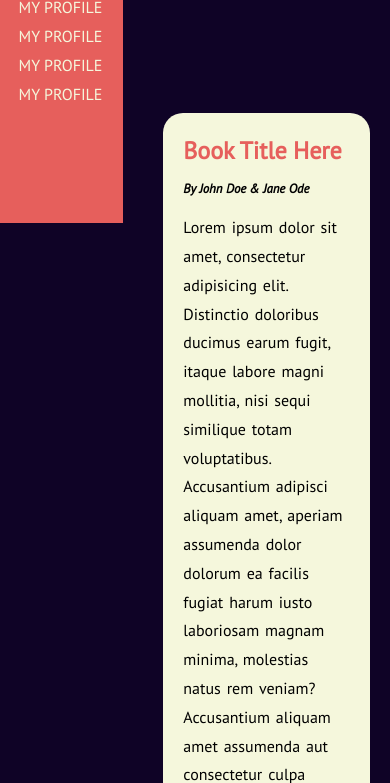
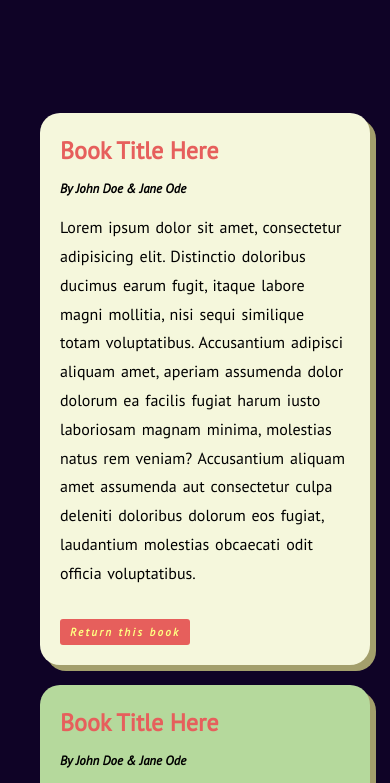
Before and after one commit to Nerldy/hello-books, a plain HTML site: page designs/ui/rent-a-book.html in a window 390 px wide. Shown: the part 177-960 px from the top of the page. Drawn offline with Linux system fonts and the light colour scheme.

Commit message:
Added media query for smaller screens

```diff
--- a/designs/ui/css/main.css
+++ b/designs/ui/css/main.css
@@ -62,6 +62,7 @@ article {
     margin: 20px;
     padding: 20px;
     border-radius: 20px;
+    box-shadow: #a39f6c 6px 6px;
 }
 
 article footer {
@@ -77,7 +78,6 @@ article button {
     padding: 5px 10px;
     border-radius: 3px;
 }
-
 
 /*Color
 -----------------
@@ -111,6 +111,12 @@ article:nth-child(2n) {
 /*links*/
 a:link, a:visited {
     color: #f5f7dc;
+}
+
+a:hover {
+    font-size: 2em;
+    font-weight: bolder;
+    color: #ffff82;
 }
 
 article button {
@@ -156,3 +162,22 @@ article button a:link {
     font-style: italic;
     font-weight: bold;
 }
+
+/*Media Query
+-----------------
+*/
+
+@media screen and  (max-width: 688px) {
+    nav {
+        display: none;
+    }
+
+    .grid {
+        display: grid;
+        /*max-width: 940px;*/
+        margin: 0 auto;
+        grid-template-columns: 1fr;
+        /*grid-gap: 20px;*/
+        /*position: relative;*/
+    }
+}
--- a/designs/ui/rent-a-book.html
+++ b/designs/ui/rent-a-book.html
@@ -23,6 +23,7 @@
         </header>
 
         <nav>
+            <a href="#">
                 <svg
                         id="lineDrawing"
                         class="my-books-logo"
@@ -87,11 +88,11 @@
                         <path d="M46,44.7c0.2,0.2,0.3,0.3,0.5,0.5c-1.1,0.6-2.2,1.5-3.6,1.4C43.4,45.1,44.9,45.3,46,44.7z"/>
                     </g>
                 </svg>
-
+            </a>
             <a href="#">MY PROFILE</a>
-            <a href="#">MY PROFILE</a>
-            <a href="#">MY PROFILE</a>
-            <a href="#">MY PROFILE</a>
+            <a href="#">TIME MACHINE</a>
+            <a href="#">RENT A BOOK</a>
+            <a href="#">SIGN OUT</a>
         </nav>
 
         <main>
```
Lines whose indentation alone changed are shown as unchanged.
